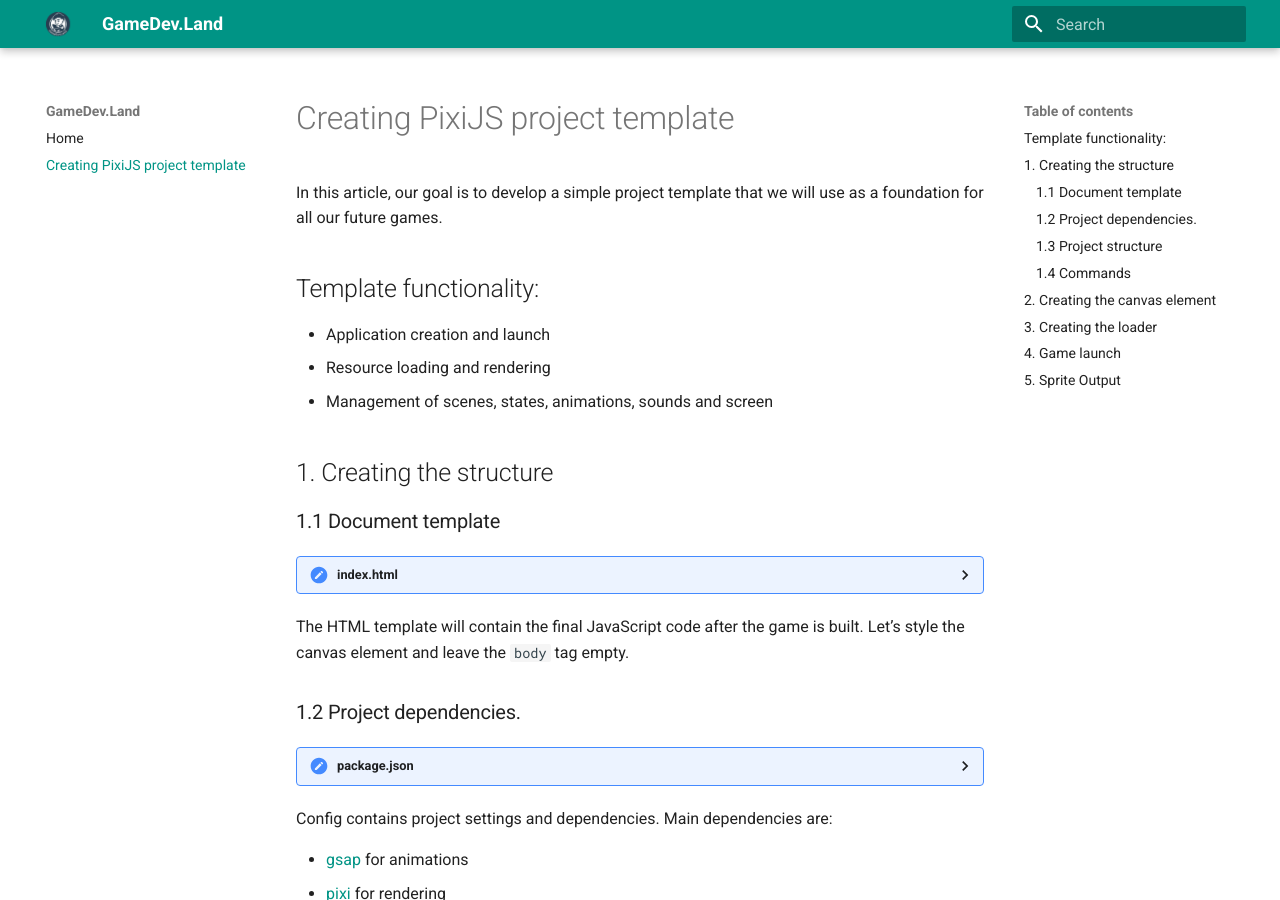
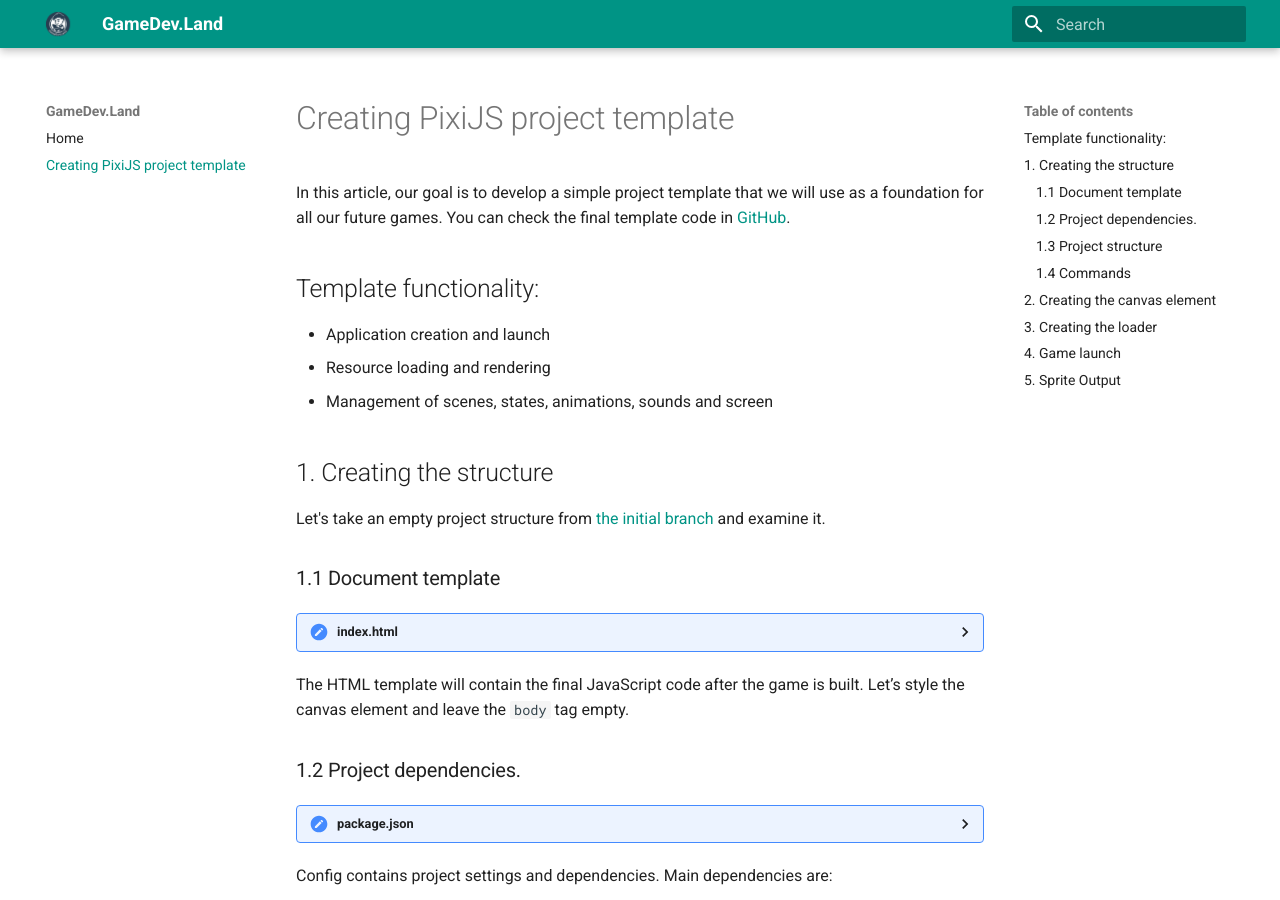
Before and after one commit to bolotnikov/gamedevland, an MkDocs documentation site: the page built from docs/pixi_project_template.md, in a window 1280 px wide and 900 px high. Built offline with MkDocs 1.6.1 and Material for MkDocs 9.7.7, drawn with Linux system fonts in a browser that asks for light colours.

Commit message:
Update pixi_project_template.md

```diff
--- a/docs/pixi_project_template.md
+++ b/docs/pixi_project_template.md
@@ -1,6 +1,6 @@
 # Сreating PixiJS project template
 
-In this article, our goal is to develop a simple project template that we will use as a foundation for all our future games.
+In this article, our goal is to develop a simple project template that we will use as a foundation for all our future games. You can check the final template code in [GitHub](https://github.com/bolotnikov/pixi-project-template).
 
 ## Template functionality:
 - Application creation and launch
@@ -8,6 +8,8 @@
 - Management of scenes, states, animations, sounds and screen
 
 ## 1. Creating the structure
+Let's take an empty project structure from [the initial branch](https://github.com/bolotnikov/pixi-project-template/tree/initial) and examine it.
+
 ### 1.1 Document template
 <details>
   <summary>index.html</summary>
```
